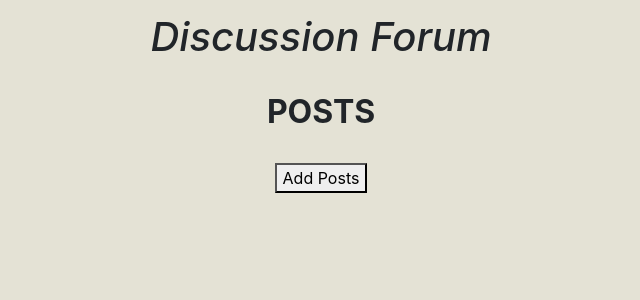
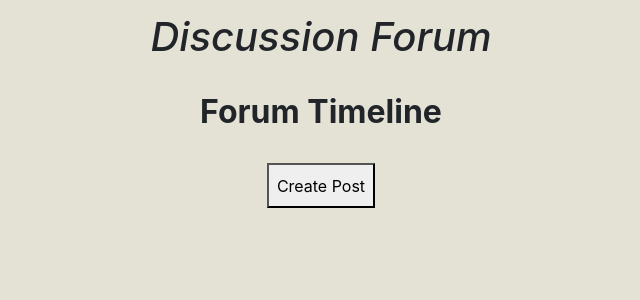
Before and after one commit to calliestump/disussion-forum, a React (Create React App) app: page / in a window 1280 px wide. Shown: the top 300 px of the page, without its empty margins (319-959 px from the left). Built offline with nearby package versions, Linux system fonts and the light colour scheme.

Commit message:
correctly handle deleting post
Co-authored-by: Joseph Giunta <jgnohack@gmail.com>Co-authored-by: Callie Stump <callie@stu.mp>

```diff
--- a/src/components/Post.js
+++ b/src/components/Post.js
@@ -9,6 +9,7 @@ export default function Post(props){
         <h3>Votes: {props.votes}</h3>
         <h3>Date Posted: {props.timestamp}</h3>
         <hr/>
+        <br />
       </div>
     </>
   );
--- a/src/components/PostControl.js
+++ b/src/components/PostControl.js
@@ -1,7 +1,7 @@
 import React from "react";
 import NewPostForm from './NewPostForm';
 import PostList from './PostList';
-// import $ from 'jquery';
+import $ from 'jquery';
 import PostDetail from './PostDetail';
 import EditPostForm from './EditPostForm';
 
@@ -62,11 +62,19 @@ export default class PostControl extends React.Component {
     });
   }
 
+  handleDeletingPost = (id) => {
+    const newMasterPostList = this.state.masterPostList.filter(post => post.id !== id)
+    this.setState({
+      masterPostList: newMasterPostList,
+      selectedPost: null
+    });
+  }
+
   render(){
     let currentlyVisibleState = null;
     let buttonText = null;
-    // if(this.state.postList === 0){
-    //   $("h1.title").hide()
+    // if(this.state.postList === []){
+    //   $("h2.title").hide()
     // }
     if(this.state.editing){
       currentlyVisibleState =
@@ -80,21 +88,22 @@ export default class PostControl extends React.Component {
       <PostDetail
       post={this.state.selectedPost}
       onClickingEdit = {this.handleEditClick}
+      onClickingDelete = {this.handleDeletingPost}
       />
-      buttonText = "Go Back To Posts"
+      buttonText = "Go Back To Timeline"
     } else if (this.state.formVisibleOnPage){
       currentlyVisibleState =
       <NewPostForm
       onNewPostCreation={this.handleAddingNewPostToList}
       />
-      buttonText = "Return to Posts";
+      buttonText = "Return to Timeline";
     } else {
       currentlyVisibleState =
       <PostList
       postList={this.state.masterPostList}
       onPostSelection={this.handleChangingSelectedPost}
       />;
-      buttonText = "Add Posts";
+      buttonText = "Create Post";
     }
     return(
       <>
--- a/src/components/PostDetail.js
+++ b/src/components/PostDetail.js
@@ -2,21 +2,24 @@ import React from 'react';
 import PropTypes from 'prop-types';
 
 export default function PostDetail(props){
-  const { post } = props;
+  const { post, onClickingDelete } = props;
 
   return (
     <>
-      <h1>Post Details</h1>
+      <h2><strong>Post Details</strong></h2><br />
       <h3>User: {post.name}</h3>
       <h3>Votes: {post.votes}</h3>
       <h3>Text: {post.postText}</h3>
-      <h3>Timestamp: {post.timestamp}</h3>
+      <h3>Timestamp: {post.timestamp}</h3><br />
       <button className="edit" onClick = {props.onClickingEdit}>Edit Post</button>
+      <button className="delete" onClick = {() => onClickingDelete(post.id)}>Delete Post</button>
+      <br /><br />
     </>
   )
 }
 
 PostDetail.propTypes = {
   post: PropTypes.object,
-  onClickingEdit: PropTypes.func
+  onClickingEdit: PropTypes.func,
+  onClickingDelete: PropTypes.func
 };
--- a/src/components/PostList.js
+++ b/src/components/PostList.js
@@ -7,7 +7,7 @@ export default function PostList(props) {
   return (
     <>
       {/* {props.postList.length === 0 ? <h2 class="title"><strong>No posts have been added to timeline.</strong></h2> : <h2 class="title"><strong>POSTS</strong></h2> */}
-      <h2 className="title"><strong>POSTS</strong></h2><br />
+      <h2 className="title"><strong>Forum Timeline</strong></h2><br />
       {props.postList.map((post) =>
         <Post
         whenPostClicked = { props.onPostSelection }
@@ -21,7 +21,7 @@ export default function PostList(props) {
         )}
     </>
   )
-  // if(props.postList.length < 1) {
+  // if(props.postList === []) {
   //   $("h2.title").hide();
   // }
 }
--- a/src/index.css
+++ b/src/index.css
@@ -3,3 +3,11 @@ body {
   text-align: center;
   padding-top: 1%;
 }
+
+::placeholder {
+  text-align: center;
+}
+
+input, textarea, button {
+  padding: .75%;
+}
```
